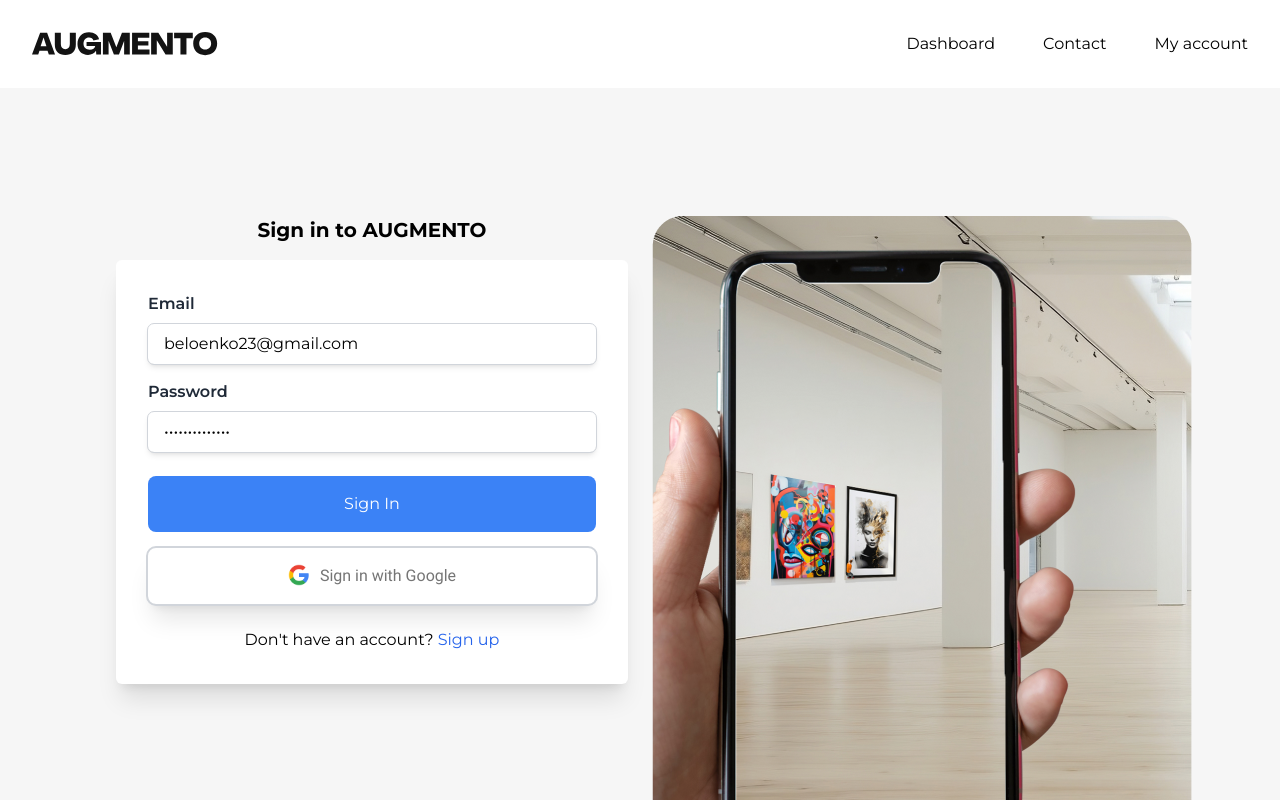
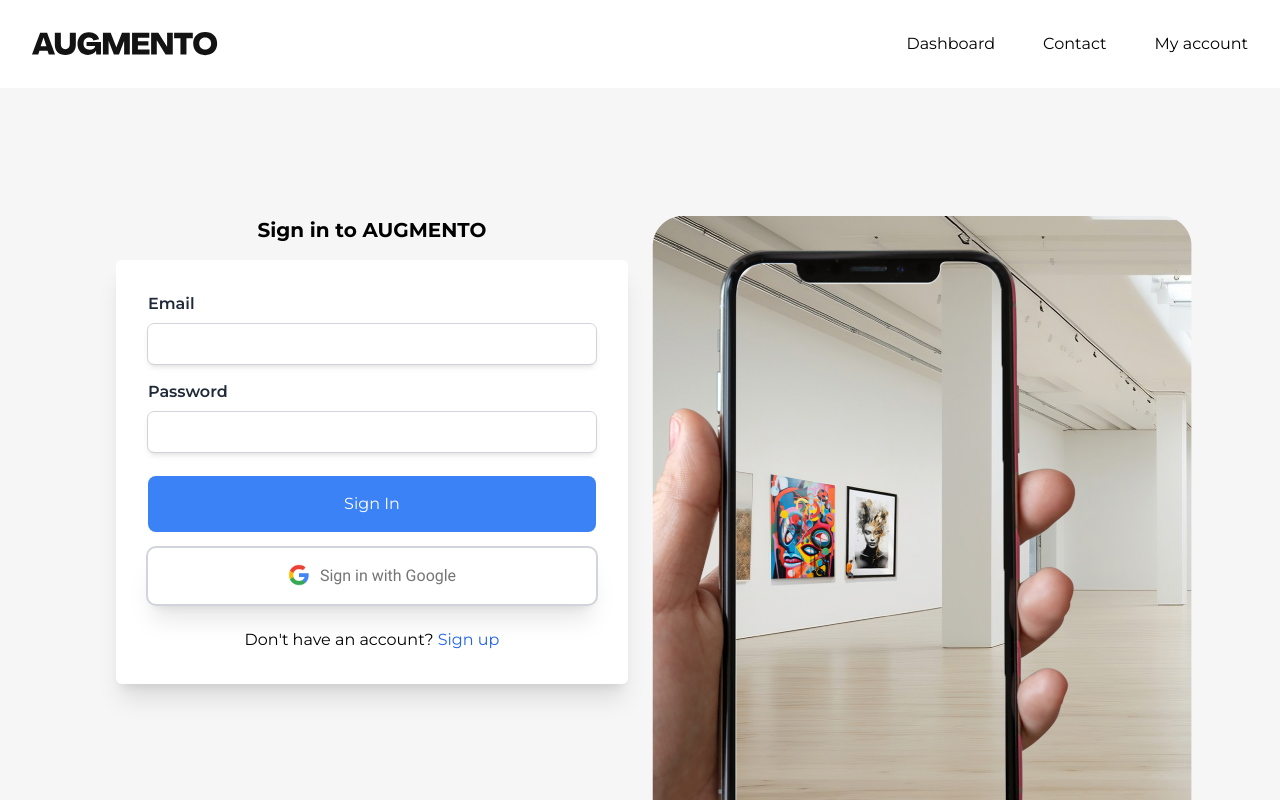
Before and after one commit to valexandrovich/augmento-cms, a Vue app: page /login in a window 1280 px wide. Shown: the top 800 px of the page. Built offline with nearby package versions, Linux system fonts and the light colour scheme; what vue3-google-signin would draw is missing.

Commit message:
Fix new back routes

```diff
--- a/src/services/backend.api.js
+++ b/src/services/backend.api.js
@@ -16,7 +16,7 @@
 
 export const getProducts = async (projectId) => {
     return new Promise((resolve, reject) => {
-        axios.get(apiBaseURL + '/v1/product/' + projectId)
+        axios.get(apiBaseURL + '/v1/product/project/' + projectId)
             .then(resp => {
                 resolve(resp.data)
             })
--- a/src/views/LoginView.vue
+++ b/src/views/LoginView.vue
@@ -18,8 +18,10 @@
 const auth = useAuthStore();
 const router = useRouter();
 const route = useRoute();
-const email = ref('beloenko23@gmail.com');
-const password = ref('Javascript!233');
+// const email = ref('beloenko23@gmail.com');
+const email = ref('');
+// const password = ref('Javascript!233');
+const password = ref('');
 
 const signIn = async () => {
 
```
